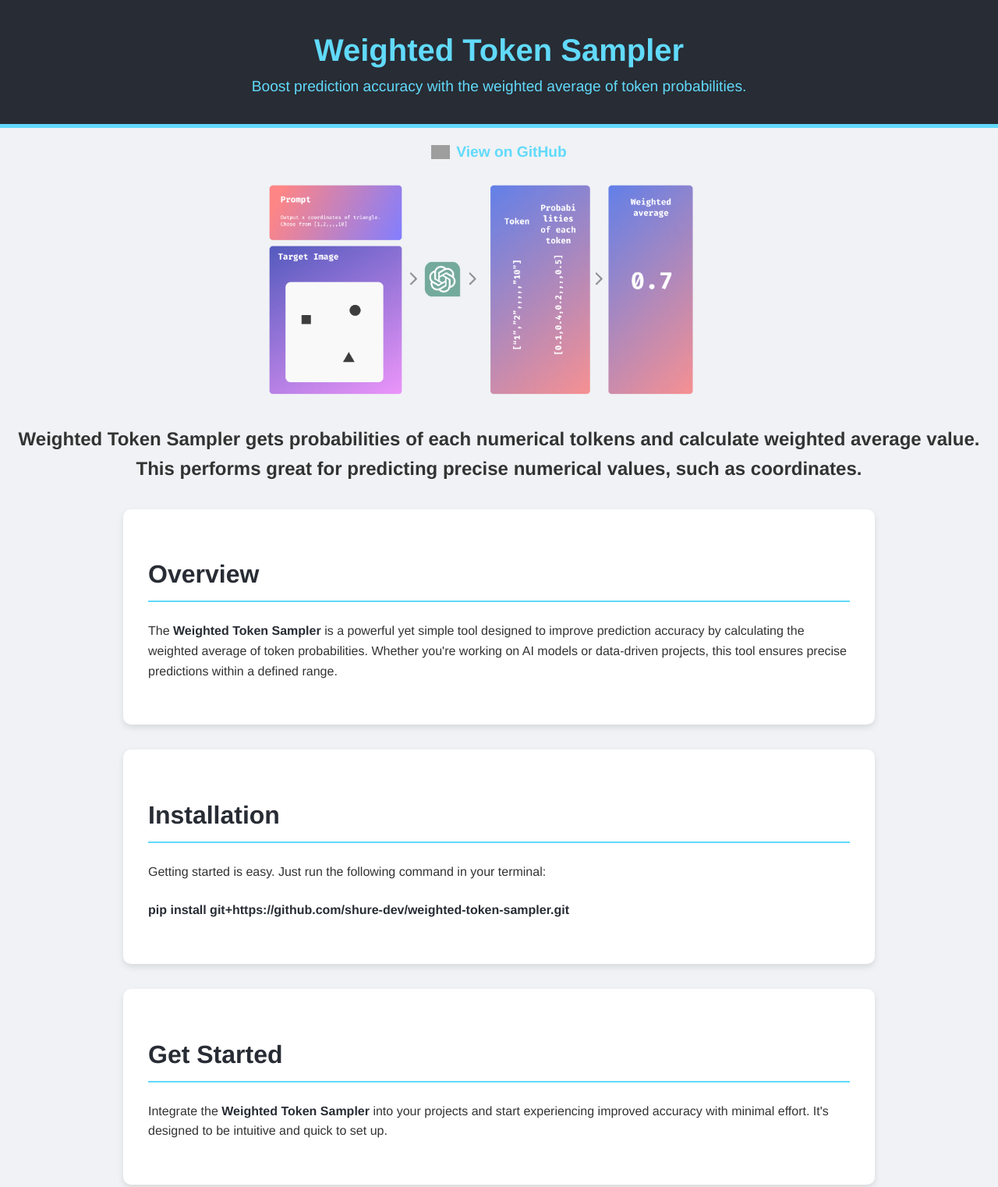
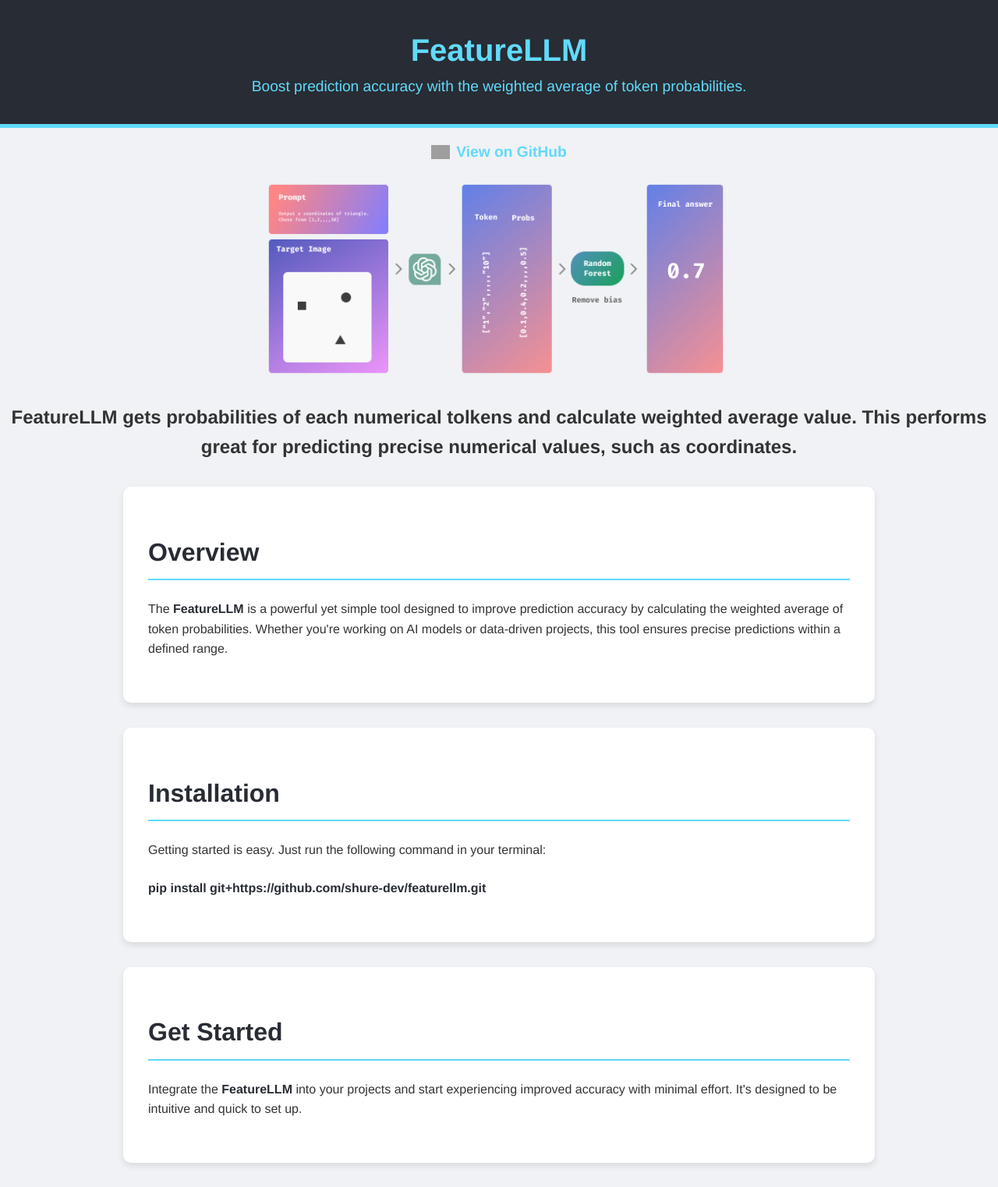
Before and after one commit to shure-dev/featurellm, a plain HTML site: page index.html in a window 1280 px wide. Shown: the top 1522 px of the page at 78% size. Drawn offline with Linux system fonts and the light colour scheme; grey boxes are pictures that could not be loaded.

Commit message:
name hcange

```diff
--- a/index.html
+++ b/index.html
@@ -102,7 +102,7 @@
 
 <header>
     <!-- <img src="https://img.freepik.com/premium-vector/abstract-circle-circular-wave-wavy-lines-futuristic-bright-futurism-minimalist-vector-logo-design_216988-1808.jpg" alt="Weighted Token Sampler Logo"> -->
-    <h1>Weighted Token Sampler</h1>
+    <h1>FeatureLLM</h1>
     <p>Boost prediction accuracy with the weighted average of token probabilities.</p>
 </header>
 
@@ -114,8 +114,8 @@
         </a>
     </p>
 
-    <img src="diagram/image.png" alt="Logo" style="width:600px; height:auto;">
-    <h2>Weighted Token Sampler gets probabilities of each numerical tolkens
+    <img src="diagram/featurellm.png" alt="Logo" style="width:600px; height:auto;">
+    <h2>FeatureLLM gets probabilities of each numerical tolkens
         and calculate weighted average value. This performs great
         for predicting precise numerical values, such as coordinates.</h2>
 
@@ -125,18 +125,18 @@
 
 <section id="overview">
     <h2>Overview</h2>
-    <p>The <strong>Weighted Token Sampler</strong> is a powerful yet simple tool designed to improve prediction accuracy by calculating the weighted average of token probabilities. Whether you're working on AI models or data-driven projects, this tool ensures precise predictions within a defined range.</p>
+    <p>The <strong>FeatureLLM</strong> is a powerful yet simple tool designed to improve prediction accuracy by calculating the weighted average of token probabilities. Whether you're working on AI models or data-driven projects, this tool ensures precise predictions within a defined range.</p>
 </section>
 
 <section id="installation">
     <h2>Installation</h2>
     <p>Getting started is easy. Just run the following command in your terminal:</p>
-    <p><strong>pip install git+https://github.com/shure-dev/weighted-token-sampler.git</strong></p>
+    <p><strong>pip install git+https://github.com/shure-dev/featurellm.git</strong></p>
 </section>
 
 <section id="get-started">
     <h2>Get Started</h2>
-    <p>Integrate the <strong>Weighted Token Sampler</strong> into your projects and start experiencing improved accuracy with minimal effort. It's designed to be intuitive and quick to set up.</p>
+    <p>Integrate the <strong>FeatureLLM</strong> into your projects and start experiencing improved accuracy with minimal effort. It's designed to be intuitive and quick to set up.</p>
 </section>
 
 </body>
```
Also changed, not shown: diagram/featurellm.png (added), 2 other files.
